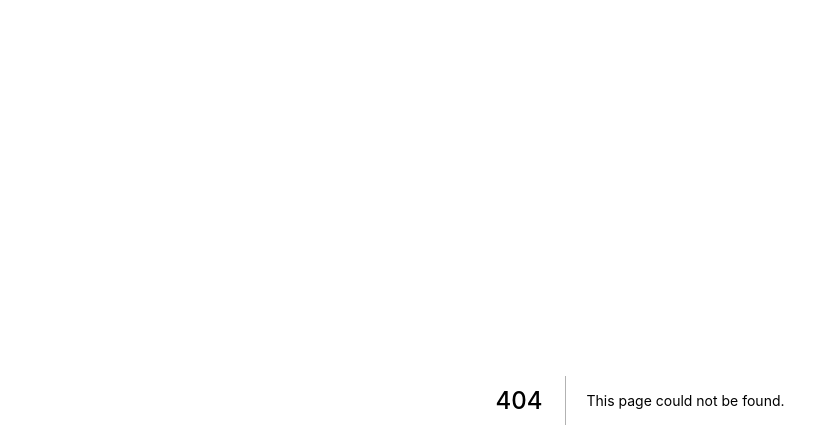
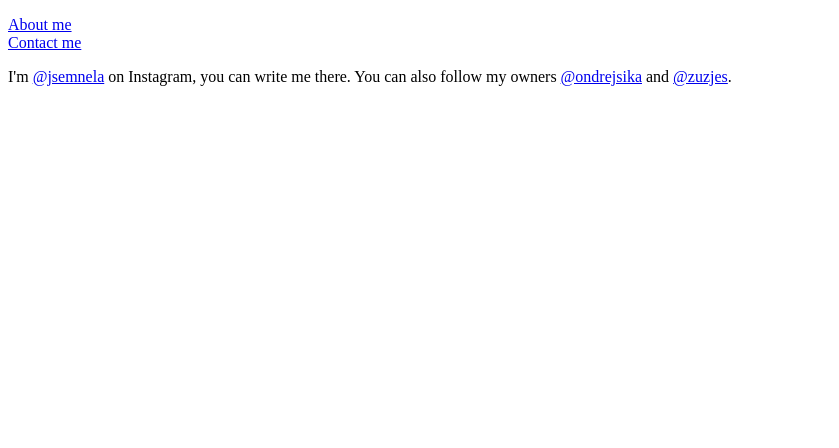
Before and after one commit to franozuz/ReactGirls, a Next.js app: page /contact in a window 1280 px wide. Before the commit this address had no page. Shown: the top 448 px of the page, without its empty margins (0-839 px from the left). Built offline with nearby package versions, Linux system fonts and the light colour scheme.

Commit message:
Add contact and link

```diff
--- /dev/null
+++ b/pages/contact.tsx
@@ -0,0 +1,23 @@
+import Head from "next/head";
+import Link from "next/link";
+
+export default () => {
+  return (
+    <>
+      <Head>
+        <title>Contact me</title>
+      </Head>
+      <p>
+        <Link href="/"><a>About me</a></Link>
+        <br />
+        <Link href="/contact"><a>Contact me</a></Link>
+      </p>
+      <p>
+        I'm <a href="https://instagram.com/jsemnela">@jsemnela</a> on Instagram,
+        you can write me there. You can also follow my owners{" "}
+        <a href="https://instagram.com/ondrejsika">@ondrejsika</a> and{" "}
+        <a href="https://instagram.com/zuzjes">@zuzjes</a>.
+      </p>
+    </>
+  );
+};
--- a/pages/index.tsx
+++ b/pages/index.tsx
@@ -1,4 +1,5 @@
 import Head from "next/head";
+import Link from "next/link";
 
 export default () => {
   return (
@@ -6,6 +7,11 @@ export default () => {
       <Head>
         <title>About Me</title>
       </Head>
+      <p>
+        <Link href="/"><a>About me</a></Link>
+        <br />
+        <Link href="/contact"><a>Contact me</a></Link>
+      </p>
       <p>
         Ahoy, I'm Nela,
         <br />
```
